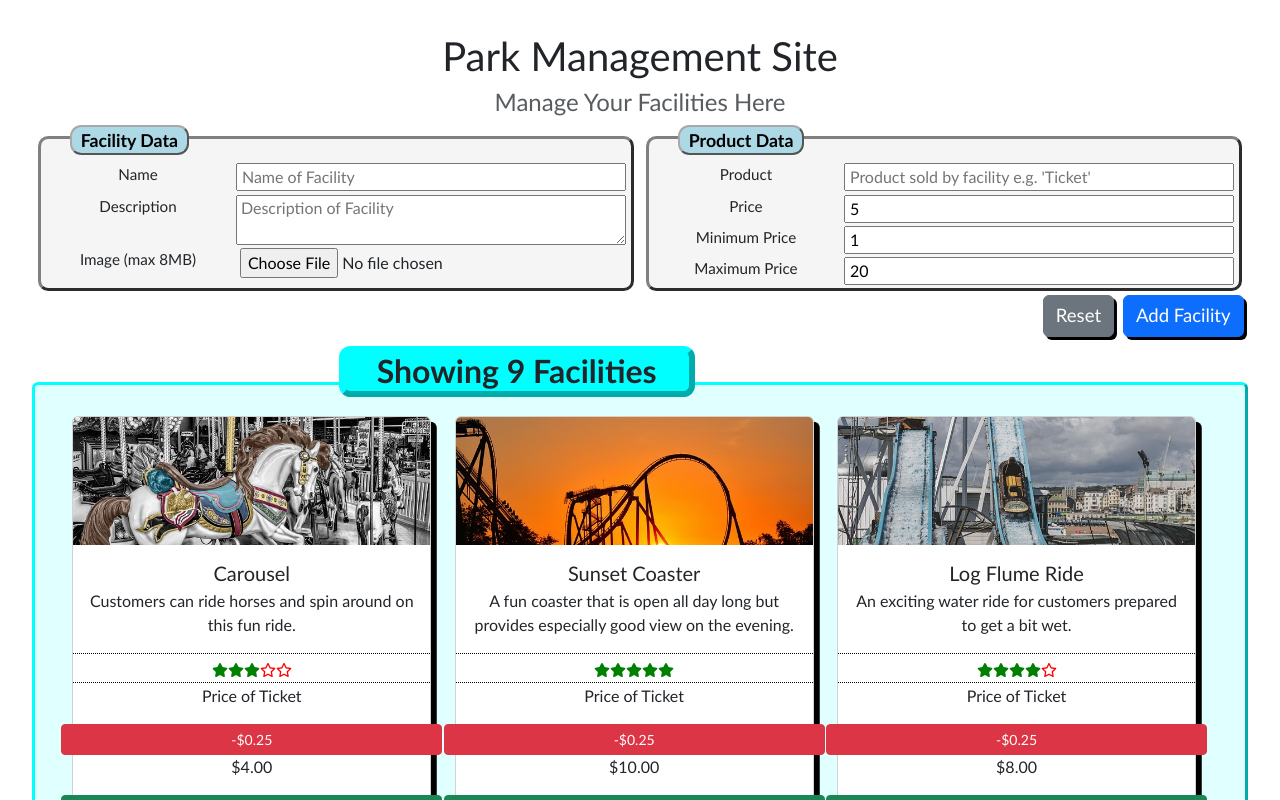
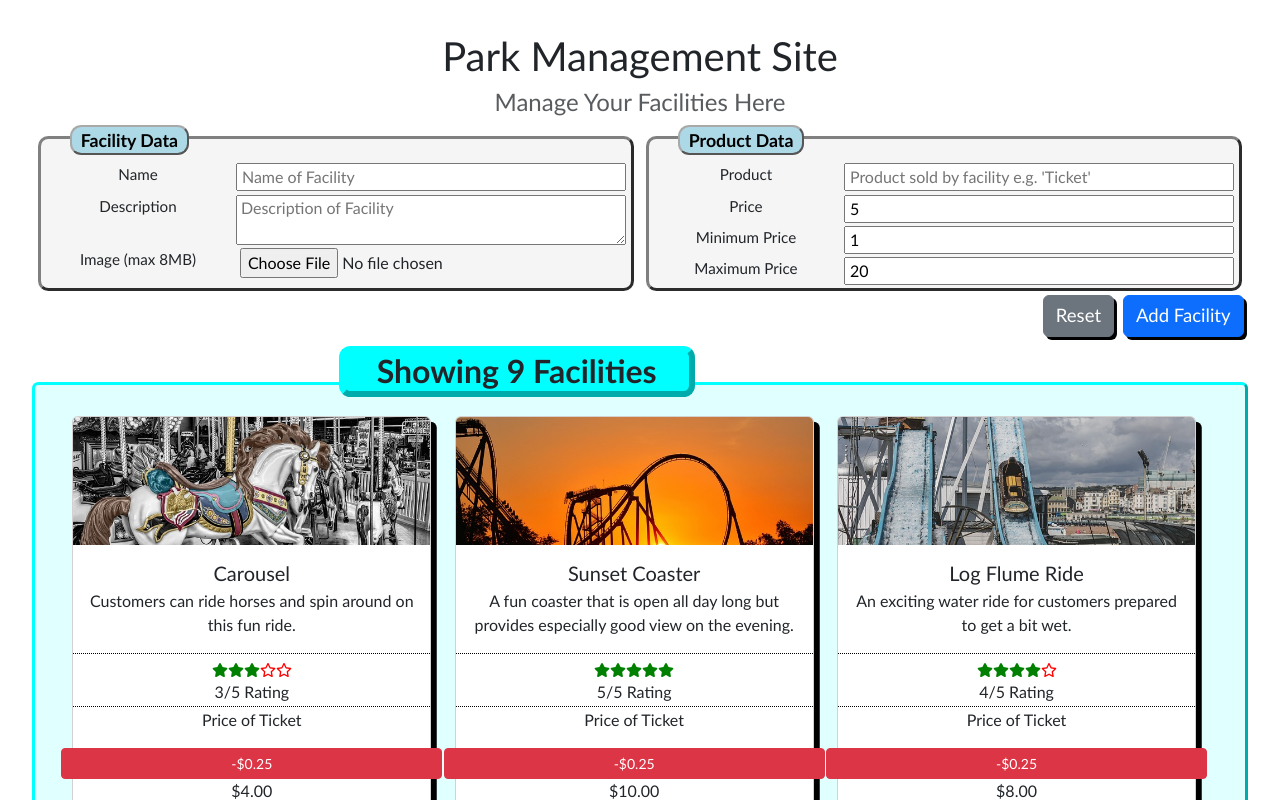
Before and after one commit to JazzAnt/park-manager, a React (Vite) app: page / in a window 1280 px wide. Shown: the top 800 px of the page. Built offline with nearby package versions, Linux system fonts and the light colour scheme.

Commit message:
add rating text

```diff
--- a/src/components/Facility.jsx
+++ b/src/components/Facility.jsx
@@ -38,6 +38,7 @@ const Facility = ({
           maxRating={maxRating}
           onRate={(rating) => onRate(id, rating)}
         />
+        <p className="card-text">{rating}/{maxRating} Rating</p>
       </div>
       <div className="facility-row">
         <Price
```
